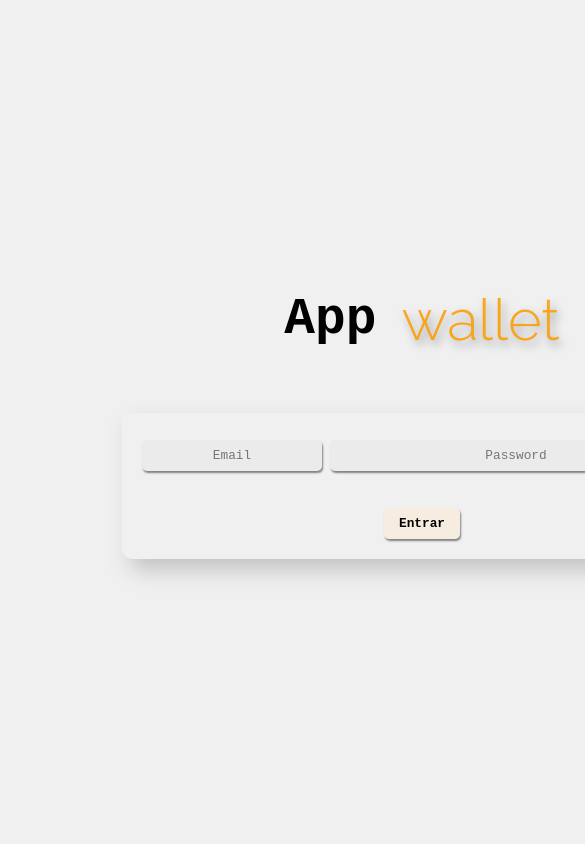
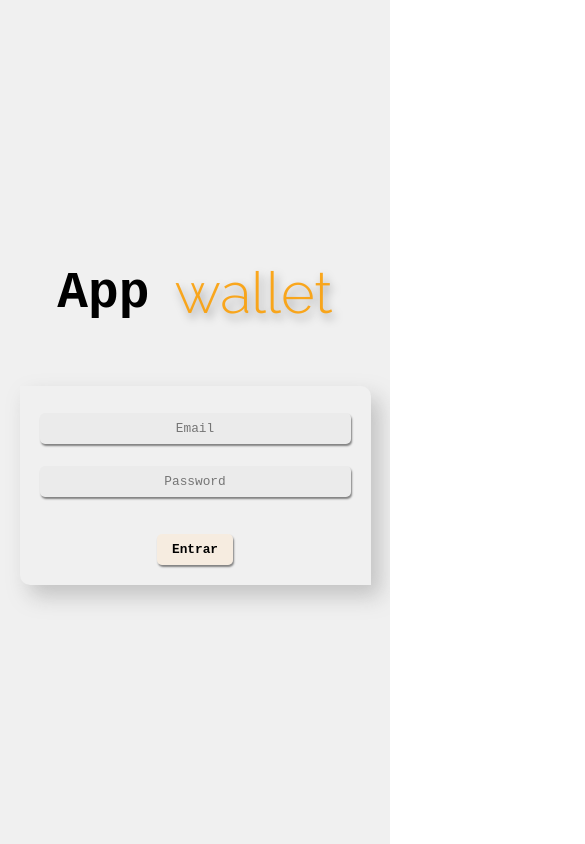
Before and after one commit to leandrojpcarvalho/Project-wallet-in-vue, a Vue app: page / in a window 390 px wide. Shown: the top 844 px of the page, 585 px wide, since content can reach past the window. Built offline with nearby package versions, Linux system fonts and the light colour scheme.

Commit message:
responsive login view

```diff
--- a/src/views/LoginPage.vue
+++ b/src/views/LoginPage.vue
@@ -95,6 +95,7 @@ export default defineComponent({
   flex-flow: row nowrap;
   background-color: #f0f0f0;
 }
+
 .main {
   display: flex;
   flex-direction: column;
@@ -129,6 +130,14 @@ export default defineComponent({
     color: #fc9d00e0;
     font-family: "Raleway", sans-serif;
     text-shadow: 3px 5px 10px #00000059;
+  }
+}
+@media screen and (max-width: 400px) {
+  .body .main .login .container .login-info {
+    grid-template-columns: none;
+  }
+  .body .main .login {
+    width: 90%;
   }
 }
 .container {
@@ -194,4 +203,10 @@ export default defineComponent({
     }
   }
 }
+
+@media screen and (max-width: 400px) {
+  .body {
+    width: 100%;
+  }
+}
 </style>
```
